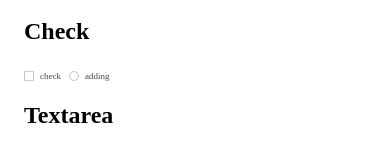
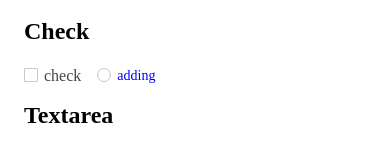
Before and after one commit to kmu-kcc/buddy-frontend, a React (Create React App) app: page /test in a window 390 px wide. Shown: the part 382-529 px from the top of the page. Built offline with nearby package versions, Linux system fonts and the light colour scheme; a web font is replaced by a local one.

Commit message:
Improve Check style props
- add defaultProps for Check
- improve check icon size to show responsively
- update test page check, icons usage

```diff
--- a/src/components/Check.tsx
+++ b/src/components/Check.tsx
@@ -1,14 +1,20 @@
-import React from 'react';
+import React, {useCallback} from 'react';
 import styled from 'styled-components';
-import {space, SpaceProps} from 'styled-system';
+import {
+  color, ColorProps,
+  space, SpaceProps,
+  typography, TypographyProps,
+} from 'styled-system';
 import {Check as CheckIcon} from './icons/Check';
 
-const Wrapper = styled.div<{shape: 'circle' | 'rectangle'} & SpaceProps & {checked: boolean;}>`
+type StyleProps = ColorProps & SpaceProps & TypographyProps;
+
+const Wrapper = styled.div<StyleProps & {checked: boolean; boxShape: 'circle' | 'rectangle'}>`
   ${space}
   width: fit-content;
   display: inline-flex;
   user-select: none;
-  align-items: flex-start;
+  align-items: center;
   cursor: pointer;
 
   :hover {
@@ -19,10 +25,7 @@ const Wrapper = styled.div<{shape: 'circle' | 'rectangle'} & SpaceProps & {check
   }
 
   > div {
-    border-radius: ${({shape}) => shape === 'rectangle' ? '1px' : '50%'};
-  }
-
-  > div {
+    border-radius: ${({boxShape}) => boxShape === 'rectangle' ? '1px' : '50%'};
     border: 1px solid ${({checked}) => checked ? '#6D48E5' : '#CBC8BE'};
     background-color: ${({checked}) => checked ? '#6D48E5' : '#fff'};
 
@@ -31,42 +34,61 @@ const Wrapper = styled.div<{shape: 'circle' | 'rectangle'} & SpaceProps & {check
       margin: auto;
     }
   }
+
+  > span {
+    ${color}
+    ${typography}
+
+  }
 `;
 
-const Box = styled.div`
+const Box = styled.div<{size: string;}>`
   box-sizing: border-box;
-  height: 10px;
-  width: 10px;
+  height: ${({size}) => size};
+  width: ${({size}) => size};
   display: inherit;
   align-items: center;
   justify-content: center;
-  border-radius: 1px;
   transition: all 0.15s ease-out;
 `;
 
 const Text = styled.span`
-  color: #454440;
-  font-size: 9px;
-  line-height: 11px;
   margin-left: 6px;
 `;
 
-interface Props extends SpaceProps {
+interface CheckProps extends SpaceProps, TypographyProps {
+  size?: string;
   boxShape: 'circle' | 'rectangle';
   checked: boolean;
-  label?: String;
-  children?: React.ReactNode;
-  onCheck?: () => void;
+  label?: string | JSX.Element;
+  onCheck?: (checked: boolean) => void;
 }
 
+const defaultProps = {
+  size: '10px',
+  color: '#454440',
+  fontSize: '9px',
+  lineHeight: '11px',
+};
+
+type Props = CheckProps & typeof defaultProps;
+
 export const Check = (props: Props) => {
-  const {label, onCheck, checked, boxShape, ...styles} = props;
+  const {checked, label, size, onCheck, ...styles} = props;
+  const handleClick = useCallback(() => {
+    if (onCheck) {
+      onCheck(!checked);
+    }
+  }, [checked, onCheck]);
+
   return (
-    <Wrapper checked={checked} onClick={onCheck} shape={boxShape} {...styles}>
-      <Box>
-        <CheckIcon color='#fff' />
+    <Wrapper checked={checked} onClick={handleClick} {...styles}>
+      <Box size={size}>
+        <CheckIcon width='60%' height='50%' color='#fff' />
       </Box>
       <Text>{label}</Text>
     </Wrapper>
   );
 };
+
+Check.defaultProps = defaultProps;
--- a/src/pages/Test.tsx
+++ b/src/pages/Test.tsx
@@ -59,8 +59,8 @@ export const Test = () => {
       <Button mr='8px'>Button 1</Button>
       <Button onClick={handleClick}>{count} time clicked</Button>
       <h2>Check</h2>
-      <Check boxShape='rectangle' mr='8px' onCheck={handleCheck} label='check' checked={check} />
-      <Check boxShape='circle' onCheck={handleSecondCheck} label='adding' checked={secondCheck} />
+      <Check mr='16px' boxShape='rectangle' size='14px' fontSize='16px' label='check' checked={check} onCheck={handleCheck} />
+      <Check boxShape='circle' size='14px' fontSize='14px' fontWeight={500} color='#00f' label='adding' checked={secondCheck} onCheck={handleSecondCheck} />
       <h2>Textarea</h2>
       <Textarea onChange={handleTextareaChange} mr='8px' value={textValue} placeholder='Textarea 1' />
       <Textarea value='' placeholder='error textarea' error />
@@ -95,15 +95,15 @@ export const Test = () => {
       <h2>Icon</h2>
       <Box>
         <Box isInlineFlex minWidth='100px' height='80px' flexDirection='column' alignItems='center'>
-          <Arrow mb='8px' scale={1.5} color='#000' />
+          <Arrow mb='8px' color='#000' />
           <Label>Arrow (1.5x)</Label>
         </Box>
         <Box ml='4px' isInlineFlex minWidth='100px' height='80px' flexDirection='column' alignItems='center'>
-          <CheckIcon mb='8px' scale={3} color='#000' />
+          <CheckIcon mb='8px' color='#000' />
           <Label>Check (3x)</Label>
         </Box>
         <Box ml='4px' isInlineFlex minWidth='100px' height='80px' flexDirection='column' alignItems='center'>
-          <Buddy mb='8px' width={30} height={30} color='#000' />
+          <Buddy mb='8px' width='30px' height='30px' color='#000' />
           <Label>Buddy Icon (30x30)</Label>
         </Box>
       </Box>
```
